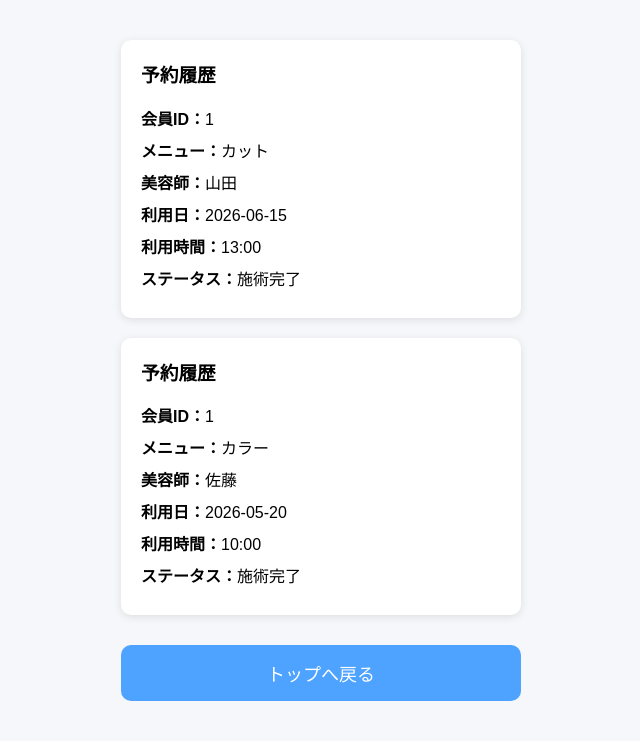
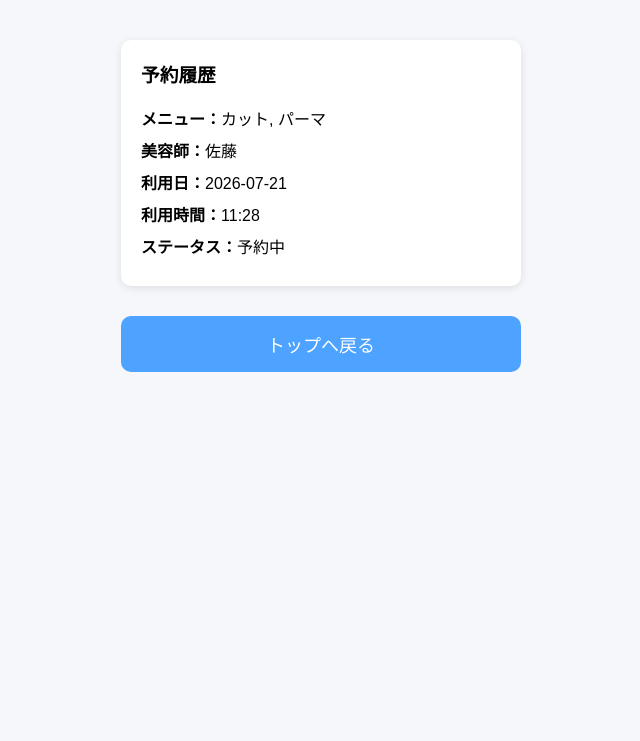
Before and after one commit to Nacky000/salon-booking-system, a Flask app: page /history in a window 1280 px wide. Shown: the part 189-930 px from the top of the page, without its empty margins (319-959 px from the left). After the commit the page ends 561 px from the top, so only its background shows below. Run offline with Flask 3, Linux system fonts and the light colour scheme; the visitor is signed in with stand-in values (Sample User, id 1).

Commit message:
訂正７

```diff
--- a/app/backend/services/history_service.py
+++ b/app/backend/services/history_service.py
@@ -1,4 +1,6 @@
 from backend.repositories.reservation_repository import ReservationRepository
+from backend.services.menu_service import MenuService
+from backend.services.stylist_service import StylistService
 
 
 class HistoryService:
@@ -14,10 +16,54 @@ class HistoryService:
         指定ユーザーの予約履歴を取得
         """
 
-        reservations = self.repository.load_all()
-
-        return [
+        reservations = [
             reservation
-            for reservation in reservations
+            for reservation in self.repository.load_all()
             if reservation.user_id == user_id
         ]
+
+        menu_service = MenuService()
+        stylist_service = StylistService()
+
+        for reservation in reservations:
+
+            # --------------------
+            # 美容師名
+            # --------------------
+            stylist = stylist_service.get_by_id(reservation.stylist_id)
+
+            if stylist:
+                reservation.stylist_name = stylist.name
+            else:
+                reservation.stylist_name = "不明"
+
+            # --------------------
+            # メニュー名
+            # --------------------
+            menu_names = []
+
+            for menu_id in reservation.menu_ids:
+
+                menu = menu_service.get_by_id(menu_id)
+
+                if menu:
+                    menu_names.append(menu.name)
+
+            reservation.menu_names = menu_names
+
+            # --------------------
+            # ステータス表示
+            # --------------------
+            if reservation.status == "reserved":
+                reservation.status_text = "予約中"
+
+            elif reservation.status == "cancelled":
+                reservation.status_text = "キャンセル済み"
+
+            elif reservation.status == "completed":
+                reservation.status_text = "施術完了"
+
+            else:
+                reservation.status_text = reservation.status
+
+        return reservations
--- a/app/frontend/templates/history.html
+++ b/app/frontend/templates/history.html
@@ -27,37 +27,29 @@
     <!-- ========================= -->
     <main class="container">
 
-        <!--
-            現在は仮データを表示しています。
-            履歴機能実装後はHistoryServiceから取得した
-            データを一覧表示する予定です。
-        -->
+    {% if histories %}
+
+        {% for history in histories %}
 
         <div class="reservation-card">
 
             <h3>予約履歴</h3>
 
-            <p><strong>会員ID：</strong>1</p>
-            <p><strong>メニュー：</strong>カット</p>
-            <p><strong>美容師：</strong>山田</p>
-            <p><strong>利用日：</strong>2026-06-15</p>
-            <p><strong>利用時間：</strong>13:00</p>
-            <p><strong>ステータス：</strong>施術完了</p>
+            <p><strong>メニュー：</strong>{{ ", ".join(history.menu_names) }}</p>
+            <p><strong>美容師：</strong>{{ history.stylist_name }}</p>
+            <p><strong>利用日：</strong>{{ history.date }}</p>
+            <p><strong>利用時間：</strong>{{ history.time }}</p>
+            <p><strong>ステータス：</strong>{{ history.status_text }}</p>
 
         </div>
 
-        <div class="reservation-card">
+        {% endfor %}
 
-            <h3>予約履歴</h3>
+    {% else %}
 
-            <p><strong>会員ID：</strong>1</p>
-            <p><strong>メニュー：</strong>カラー</p>
-            <p><strong>美容師：</strong>佐藤</p>
-            <p><strong>利用日：</strong>2026-05-20</p>
-            <p><strong>利用時間：</strong>10:00</p>
-            <p><strong>ステータス：</strong>施術完了</p>
+        <p>予約履歴はありません。</p>
 
-        </div>
+    {% endif %}
 
         <!-- トップページへ戻る -->
         <button onclick="location.href='/'">
```
